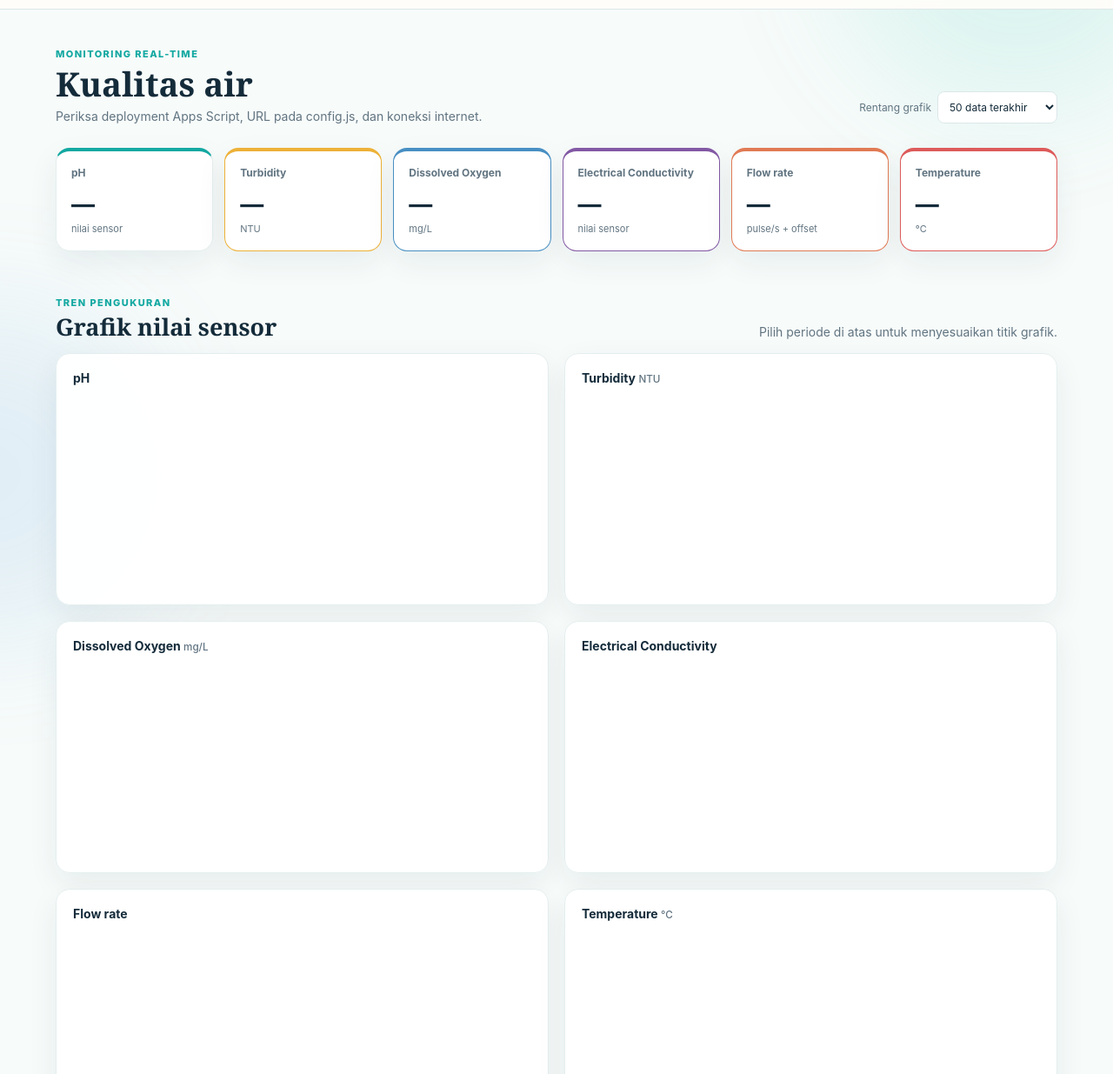
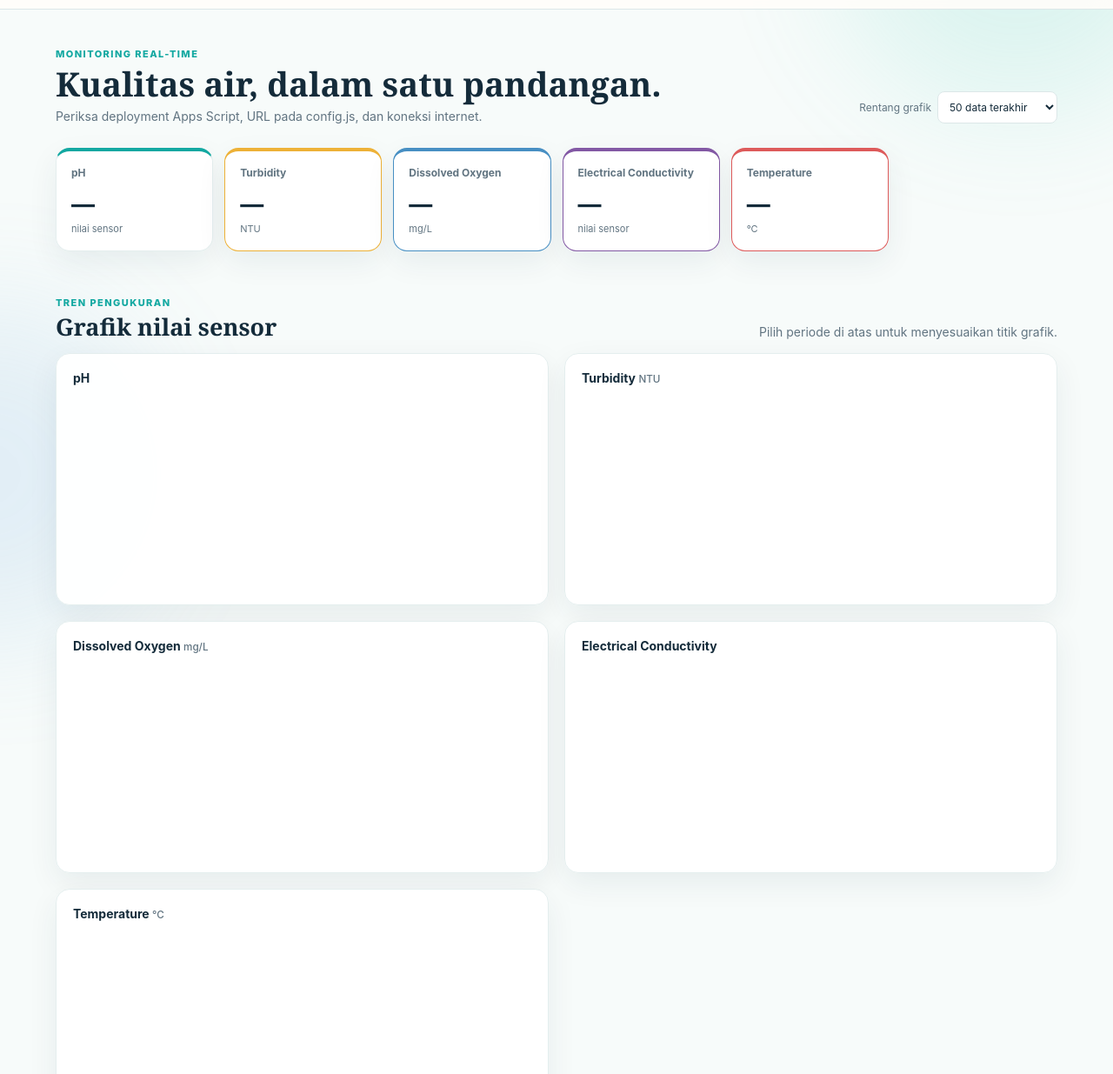
Before and after one commit to Armlombok/KulitasAir, a plain HTML site: page docs/index.html in a window 1280 px wide. Shown: the part 65-1300 px from the top of the page at 87% size. Drawn offline with nearby package versions, Linux system fonts and the light colour scheme; no server answers.

Commit message:
Update index.html

```diff
--- a/docs/index.html
+++ b/docs/index.html
@@ -15,7 +15,7 @@
   </header>
   <main>
     <section class="hero">
-      <div><p class="eyebrow">MONITORING REAL-TIME</p><h2>Kualitas air</h2><p class="subtle" id="lastUpdated">Menghubungkan ke Google Sheets…</p></div>
+      <div><p class="eyebrow">MONITORING REAL-TIME</p><h2>Kualitas air, dalam satu pandangan.</h2><p class="subtle" id="lastUpdated">Menghubungkan ke Google Sheets…</p></div>
       <div class="hero-actions"><label>Rentang grafik <select id="chartRange"><option value="50">50 data terakhir</option><option value="200">200 data terakhir</option><option value="all">Semua data</option></select></label></div>
     </section>
     <section class="metrics" aria-label="Nilai sensor terakhir">
@@ -23,7 +23,6 @@
       <article class="metric turbidity"><p>Turbidity</p><strong id="metricTurbidity">—</strong><span>NTU</span></article>
       <article class="metric oxygen"><p>Dissolved Oxygen</p><strong id="metricDo">—</strong><span>mg/L</span></article>
       <article class="metric ec"><p>Electrical Conductivity</p><strong id="metricEc">—</strong><span>nilai sensor</span></article>
-      <article class="metric flow"><p>Flow rate</p><strong id="metricFlow">—</strong><span>pulse/s + offset</span></article>
       <article class="metric temperature"><p>Temperature</p><strong id="metricTemperature">—</strong><span>°C</span></article>
     </section>
     <section class="section-heading"><div><p class="eyebrow">TREN PENGUKURAN</p><h2>Grafik nilai sensor</h2></div><p class="subtle">Pilih periode di atas untuk menyesuaikan titik grafik.</p></section>
@@ -32,7 +31,6 @@
       <article class="panel chart-panel"><h3>Turbidity <small>NTU</small></h3><canvas id="chartTurbidity"></canvas></article>
       <article class="panel chart-panel"><h3>Dissolved Oxygen <small>mg/L</small></h3><canvas id="chartDo"></canvas></article>
       <article class="panel chart-panel"><h3>Electrical Conductivity</h3><canvas id="chartEc"></canvas></article>
-      <article class="panel chart-panel"><h3>Flow rate</h3><canvas id="chartFlow"></canvas></article>
       <article class="panel chart-panel"><h3>Temperature <small>°C</small></h3><canvas id="chartTemperature"></canvas></article>
     </section>
     <section class="section-heading"><div><p class="eyebrow">REKAP DATA</p><h2>Riwayat pengukuran</h2></div><div class="filters"><label>Dari <input id="fromDate" type="date"></label><label>Sampai <input id="toDate" type="date"></label><button class="secondary" id="applyFilter">Terapkan</button><button class="secondary" id="clearFilter">Reset</button></div></section>
```
